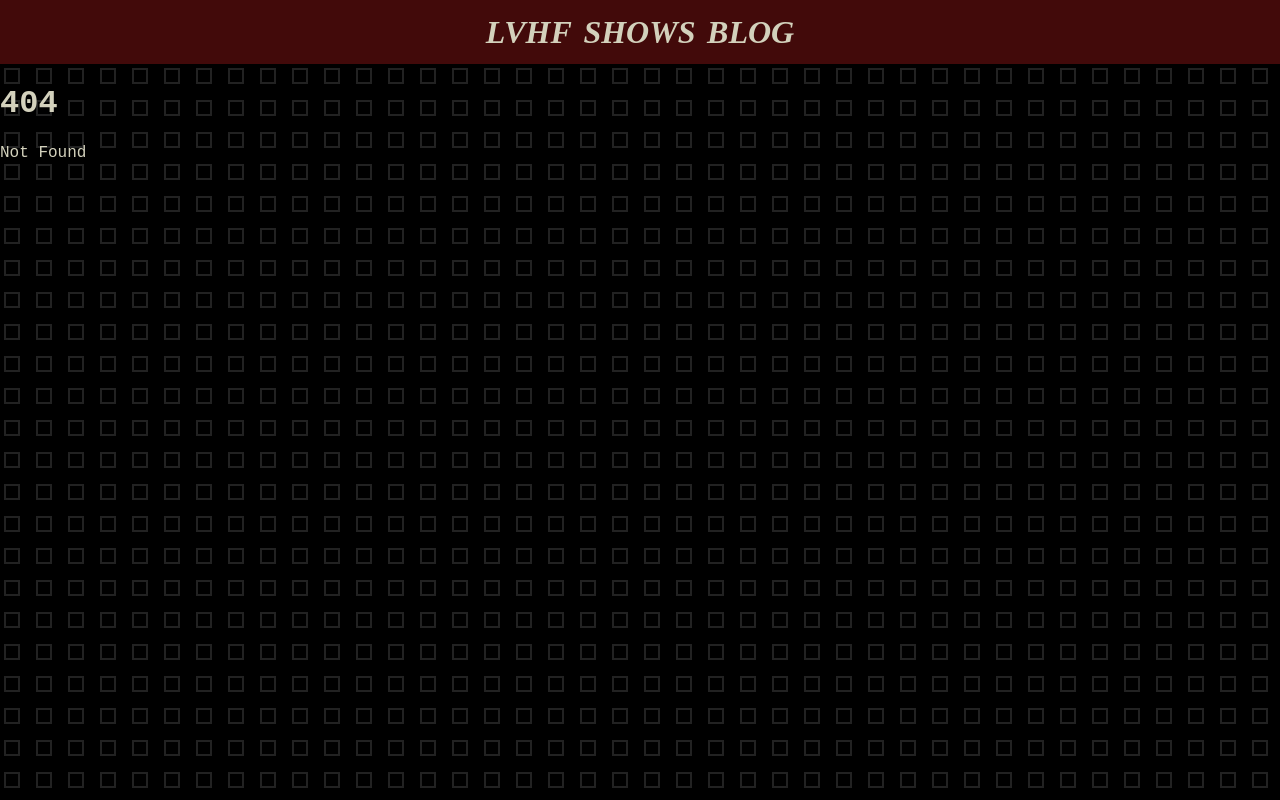
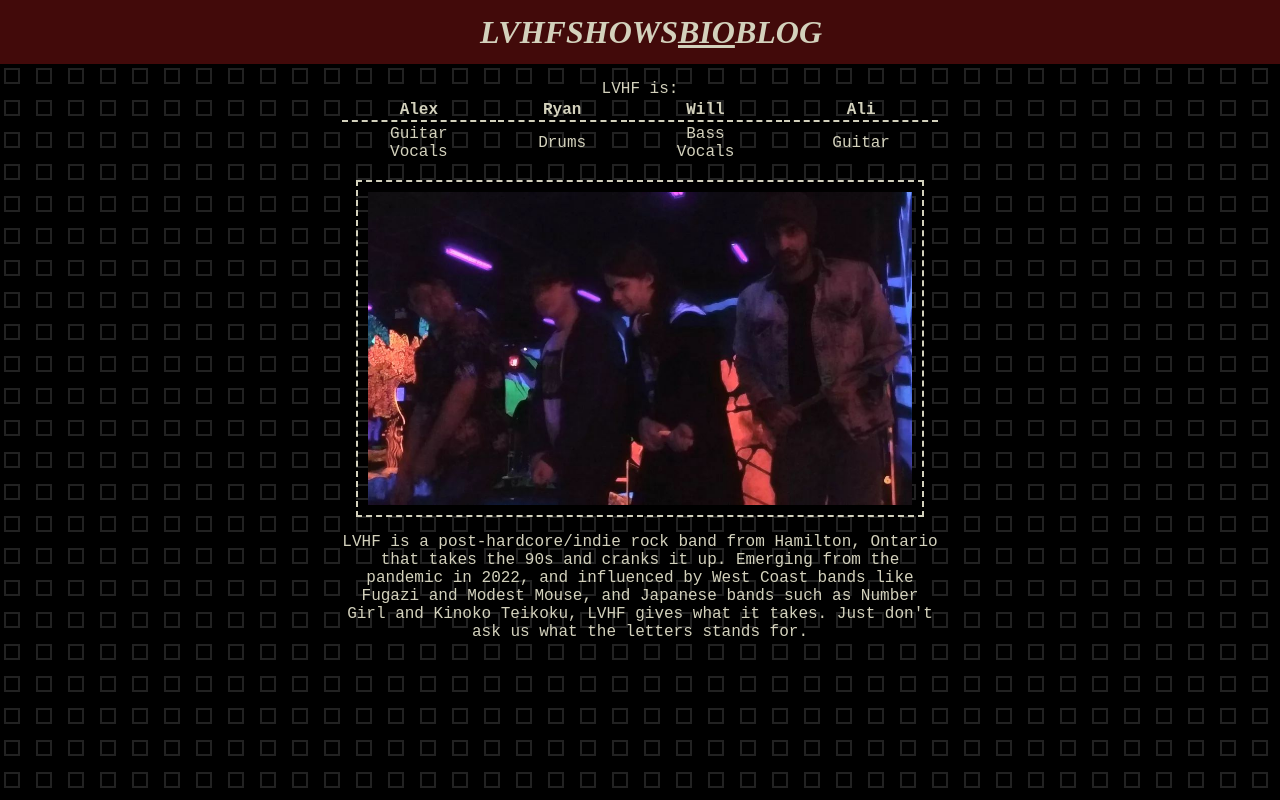
Before and after one commit to UnderscoreNorth/LVHF, a SvelteKit app: page /bio in a window 1280 px wide. Before the commit this address had no page. Built offline with nearby package versions, Linux system fonts and the light colour scheme; a web font is replaced by a local one.

Commit message:
Bio and new pictures

```diff
--- a/src/routes/+layout.svelte
+++ b/src/routes/+layout.svelte
@@ -13,6 +13,7 @@
 	let links = [
 		['/', 'LVHF'],
 		['/shows', 'SHOWS'],
+		['/bio', 'BIO'],
 		['/blog', 'BLOG']
 	];
 </script>
@@ -84,7 +85,9 @@
 	{:else}
 		<div id="desktop">
 			{#each links as link}
-				<a class={$page.route.id == link[0] ? 'underlined' : ''} href={link[0]}>{link[1]}</a>
+				<a class={($page.route.id == link[0] ? 'underlined' : '') + ' topNav'} href={link[0]}
+					>{link[1]}</a
+				>
 			{/each}
 		</div>
 	{/if}
--- /dev/null
+++ b/src/routes/bio/+page.svelte
@@ -0,0 +1,32 @@
+<div id='main'>
+    LVHF is:
+    <table>
+        <tr><th>Alex</th><th>Ryan</th><th>Will</th><th>Ali</th></tr>
+        <tr><td>Guitar<br>Vocals</td><td>Drums</td><td>Bass<br>Vocals</td><td>Guitar</td></tr>
+    </table>
+    <img id='band-photo' src="Miniputt.jpg" alt="Miniputt" />
+    LVHF is a post-hardcore/indie rock band from Hamilton, Ontario that takes the 90s and cranks it up. Emerging from the pandemic in 2022, and influenced by West Coast bands like Fugazi and Modest Mouse, and Japanese bands such as Number Girl and Kinoko Teikoku, LVHF gives what it takes. Just don't ask us what the letters stands for.
+</div>
+
+
+<STYLE>
+#main {
+    padding: 1rem;
+    text-align: center;
+    display: flex;
+    flex-direction: column;
+    width: calc(100% - 2rem);
+    max-width: 600px;
+    margin: auto;
+}
+#band-photo {
+    border-style: dashed;
+    border-color: var(--color-beige);
+    padding: 10px;
+    border-width: 2px;
+    margin: 1rem;
+}
+th{
+    border-bottom:dashed 2px var(--color-beige);
+}
+</STYLE>
```
Also changed, not shown: src/routes/+page.svelte (+18 -9 lines), static/LVHF Mar 18 Edited.jpg (added), static/Miniputt.jpg (added).
